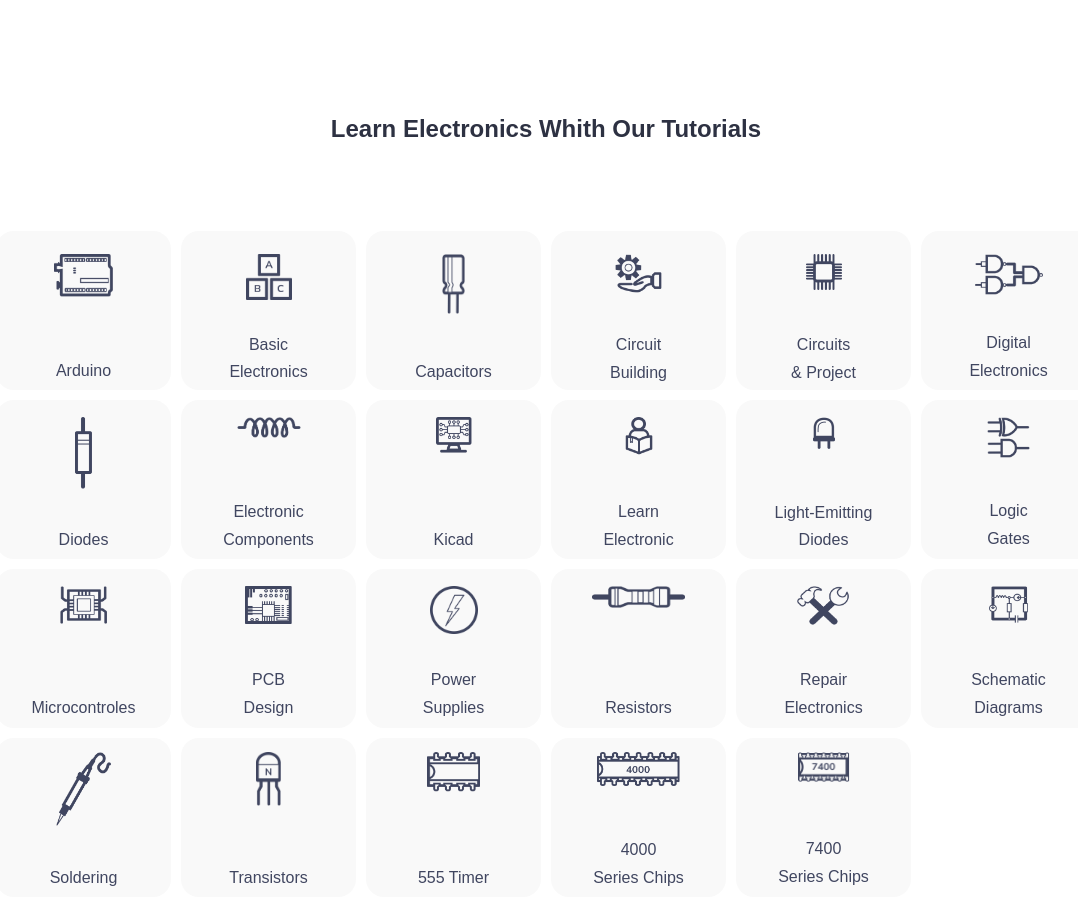
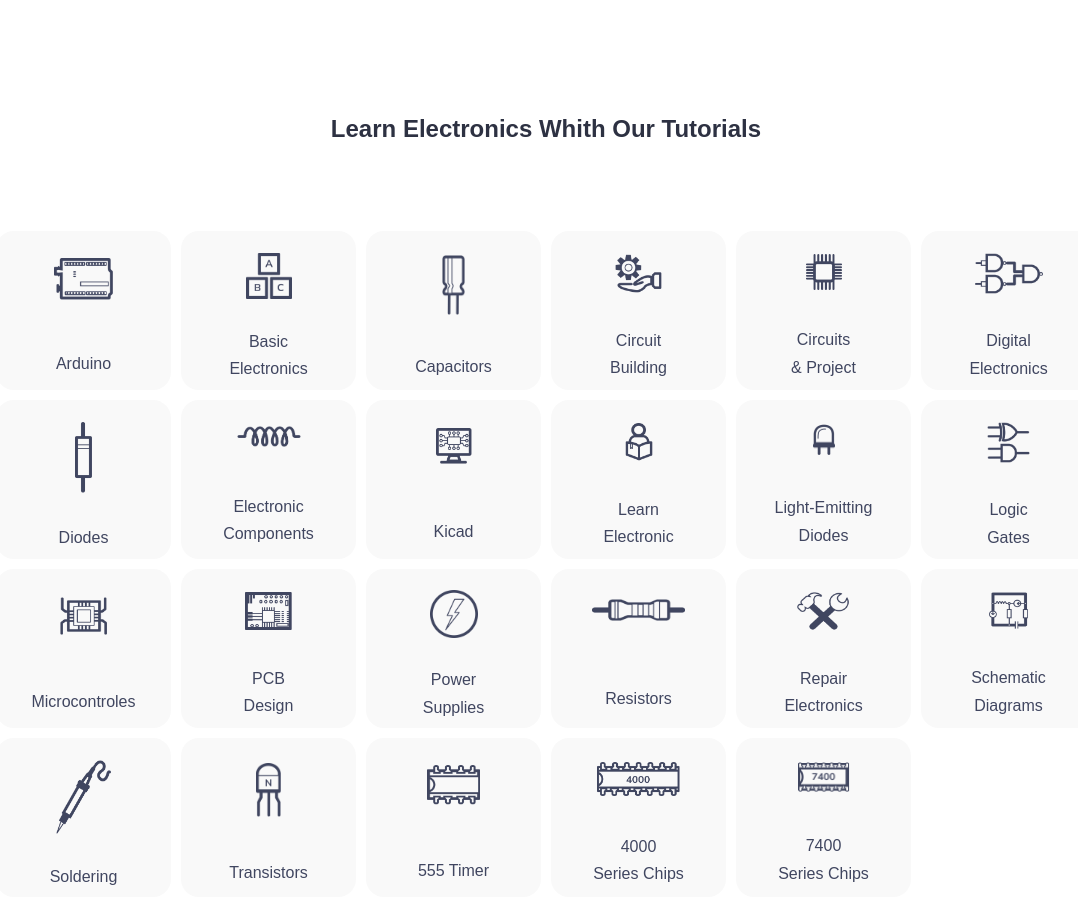
Before and after one commit to IvonnHC/Ohmify, a plain HTML site: page index.html in a window 1280 px wide. Shown: the whole page, without its empty margins (94-1172 px from the left). Drawn offline with Linux system fonts and the light colour scheme.

Commit message:
Css turotial-singel element
displayed as a grid now

```diff
--- a/style.css
+++ b/style.css
@@ -22,207 +22,44 @@
   gap: 10px 10px;
   color: #404660;
   max-width: 1100px;
-  grid-template-columns: repeat(auto-fit,159px);
+  grid-template-columns: repeat(auto-fit, 159px);
 }
 @media screen and (min-width: 380px) {
   .tutorial-goup {
     font-size: 16px;
     justify-content: center;
     align-items: center;
-    margin: 0px,30px,0px;
-
+    margin: 0px, 30px, 0px;
   }
   .tutorials-group {
     grid-template-columns: repeat(auto-fill, minmax(159px, 1fr));
     justify-content: center;
     align-items: center;
-    margin: 0px,30px,0px;
-
+    margin: 0px, 30px, 0px;
   }
 }
 .tutorial-single {
   width: 175px;
   height: 159px;
   background: #f9f9f9;
-  align-items: center;
+  place-items: center;
   border-radius: 18px;
   margin: 14px, 14px;
-  transition: :all 150ms ease-in-out;
+  transition: all 150ms ease-in-out;
+  display: grid;
 }
 .tutorial-single:hover {
-  cursor:pointer;
+  cursor: pointer;
   width: 175px;
   height: 159px;
   background: #fff;
-  align-items: center;
-  border-radius: 18px;
-  box-shadow:1px 1px 1px#2d3142;
+  box-shadow: 1px 1px 1px#2d3142;
   margin: 14px, 14px;
 }
 
 img {
   display: block;
   margin-top: 14px;
+  justify-content: center;
+  align-items: center;
 }
-#arduino_icon {
-  width: 59.71px;
-  height: 42.43px;
-  display: block;
-  margin: 0% auto;
-  padding: 23px 0px 60.26px 0px;
-}
-#basic_electronics_icon {
-  width: 46px;
-  height: 46px;
-  display: block;
-  margin: 0% auto;
-  padding: 23px 0px 30.39px 0px;
-}
-
-#capacitors_icon {
-  display: block;
-  margin: 0% auto;
-  width: 23px;
-  height: 60px;
-  padding: 23px 0px 44px 0px;
-}
-#circuit_building_icon {
-  display: block;
-  margin: 0% auto;
-  width: 47.32px;
-  height: 39.08px;
-  padding: 23px 0px 38px 0px;
-}
-#circuir_project_icon {
-  display: block;
-  margin: 0% auto;
-  width: 36px;
-  height: 36px;
-  padding: 23px 0px 41px 0px;
-}
-#digital_electronics_icon {
-  display: block;
-  margin: 0% auto;
-  width: 68px;
-  height: 41px;
-  padding: 23px 0px 34px 0px;
-}
-#diodes {
-  display: block;
-  margin: 0% auto;
-  width: 17px;
-  height: 71.5px;
-  padding: 17px 0px 37px 0px;
-}
-#electronics_components_icon {
-  display: block;
-  margin: 0% auto;
-  width: 64px;
-  height: 21px;
-  padding: 17px 0px 60px 0px;
-}
-#Kicad {
-  display: block;
-  margin: 0% auto;
-  width: 36px;
-  height: 36px;
-  padding: 17px 0px 73px 0px;
-}
-#learn_electronics_icon {
-  display: block;
-  margin: 0% auto;
-  width: 28px;
-  height: 38px;
-  padding: 17px 0px 43px 0px;
-}
-#light_emitting_icon {
-  display: block;
-  margin: 0% auto;
-  width: 22px;
-  height: 31.39px;
-  padding: 17px 0px 50px 0px;
-}
-#logicGates {
-  display: block;
-  margin: 0% auto;
-  width: 43.05px;
-  height: 41px;
-  padding: 17px 0px 39px 0px;
-}
-#microcontroles_icon {
-  display: block;
-  margin: 0% auto;
-  width: 47.61px;
-  height: 38px;
-  padding: 17px 0px 70px 0px;
-}
-#pbc_icon {
-  display: block;
-  margin: 0% auto;
-  width: 47.61px;
-  height: 38px;
-  padding: 17px 0px 42px 0px;
-}
-#power_supplies_icon {
-  display: block;
-  margin: 0% auto;
-  width: 48px;
-  height: 48px;
-  padding: 17px 0px 32px 0px;
-}
-#resistors {
-  display: block;
-  margin: 0% auto;
-  width: 93px;
-  height: 22px;
-  padding: 17px 0px 86px 0px;
-}
-#repair_electronics_icon {
-  display: block;
-  margin: 0% auto;
-  width: 52.47px;
-  height: 39.83px;
-  padding: 17px 0px 40px 0px;
-}
-#schematic_icon {
-  display: block;
-  margin: 0% auto;
-  width: 39.81px;
-  height: 37.22px;
-  padding: 17px 0px 43px 0px;
-}
-#soldering_icon {
-  display: block;
-  margin: 0% auto;
-  width: 55.5px;
-  height: 74px;
-  padding: 14px 0px 38px 0px;
-}
-#transistors_icon {
-  display: block;
-  margin: 0% auto;
-  width: 25.67px;
-  height: 54px;
-  padding: 14px 0px 58px 0px;
-}
-#Timer_icon {
-  display: block;
-  margin: 0% auto;
-  width: 53px;
-  height: 40px;
-  padding: 14px 0px 72px 0px;
-}
-#SeriesChips4_icon {
-  display: block;
-  margin: 0% auto;
-  width: 82.49px;
-  height: 34px;
-  padding: 14px 0px 50px 0px;
-}
-#SeriesChips74_icon {
-  display: block;
-  margin: 0% auto;
-  width: 52px;
-  height: 30.12px;
-  padding: 14px 0px 53px 0px;
-}
```
